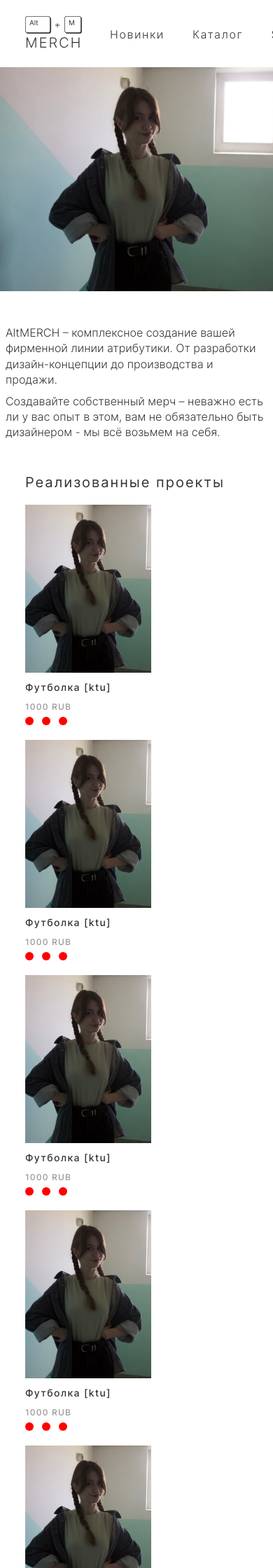
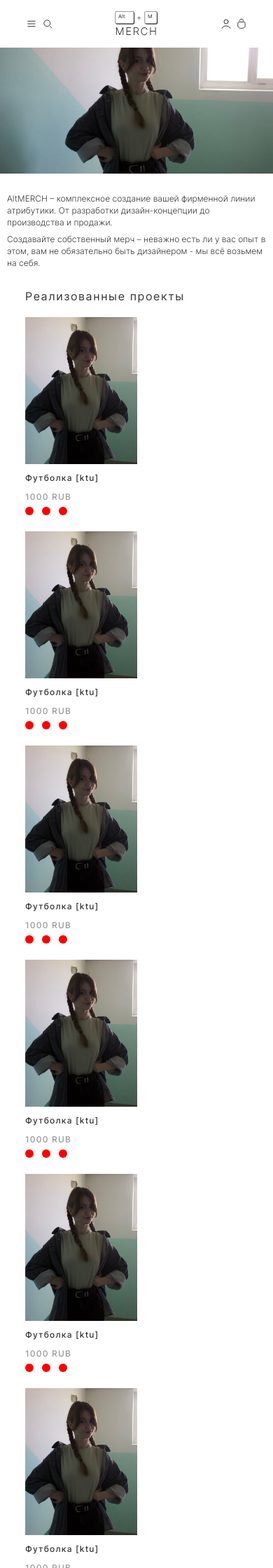
Before and after one commit to alinamukhametova/itmo-web, a PHP site: page / in a window 390 px wide; the page is wider, and only the part inside the window is pictured. Shown: the top 2240 px of that part at 70% size. Run offline with PHP 8.4, Linux system fonts and the light colour scheme.

Commit message:
adaptive for phones

```diff
--- a/css/styles.css
+++ b/css/styles.css
@@ -28,6 +28,7 @@ body {
 
 ul {
 	list-style-type: none;
+	padding-inline-start: 0px;
 }
 
 a {
@@ -41,7 +42,8 @@ h2,
 h3,
 h4,
 h5,
-h6 {
+h6,
+p {
 	margin: 0px;
 }
 
@@ -93,6 +95,10 @@ span {
 	box-sizing: border-box;
 }
 
+.header-mob {
+	display: none;
+}
+
 .menu {
 	display: flex;
 	align-items: center;
@@ -129,7 +135,7 @@ span {
 }
 
 div p {
-	margin: 8px;
+	margin: 8px 0px;
 }
 
 .product {
@@ -168,10 +174,111 @@ div p {
 .product-list {
 	display: flex;
 	flex-wrap: wrap;
-	gap: 16px;
+	gap: 20px;
 }
 
 .content {
 	padding: 0px 36px;
 	box-sizing: border-box;
 }
+
+@media screen and (max-width: 1040px) {
+	.nav-menu {
+		display: flex;
+		flex-direction: row;
+		align-items: center;
+		column-gap: 24px;
+
+		font-size: 16px;
+		letter-spacing: 0.1em;
+	}
+
+	.page-wrapper {
+		width: 100%;
+		max-width: 720px;
+		box-sizing: border-box;
+	}
+
+	.product-list {
+		display: flex;
+		flex-wrap: wrap;
+		gap: 40px;
+	}
+}
+
+@media screen and (max-width: 710px) {
+	.header {
+		display: none;
+	}
+	.header-mob {
+		display: flex;
+		flex-direction: row;
+		justify-content: space-between;
+		align-items: center;
+		padding: 16px 36px 12px;
+	}
+
+	.page-wrapper {
+		width: 100%;
+		max-width: 442px;
+		box-sizing: border-box;
+	}
+
+	.product-list {
+		display: flex;
+		flex-wrap: wrap;
+		gap: 16px;
+	}
+
+	.banner {
+		height: 180px;
+		width: 100%;
+	}
+
+	.banner img {
+		object-fit: cover;
+		width: inherit;
+		height: inherit;
+		object-position: 0 -15;
+	}
+
+	h2 {
+		font-family: Regular;
+		font-weight: 400;
+		font-size: 16px;
+		letter-spacing: 0.1em;
+		color: var(--primary-text-color);
+	}
+
+	h3 {
+		font-family: Medium;
+		font-weight: 500;
+		font-size: 12px;
+		letter-spacing: 0.1em;
+		color: var(--primary-text-color);
+	}
+	p {
+		font-family: Light;
+		font-weight: 400;
+		font-size: 12px;
+		line-height: 140%;
+		color: var(--primary-text-color);
+	}
+
+	.about-us {
+		max-width: 370px;
+		text-align: left;
+		margin: 20px 0px;
+	}
+
+	.product {
+		width: 160px;
+		height: 290px;
+	}
+
+	.product img {
+		height: 210px;
+		object-fit: cover;
+		width: inherit;
+	}
+}
--- a/index.html
+++ b/index.html
@@ -21,6 +21,19 @@
 			</ul>
 			<div class="menu">
 				<a href="#"><img src="public/icon/search.svg" /></a>
+				<a href="#"><img src="public/icon/user.svg" /></a>
+				<a href="#"><img src="public/icon/cart.svg" /></a>
+			</div>
+		</div>
+		<div class="page-wrapper header-mob">
+			<div class="left-menu">
+				<a href="#"><img src="public/icon/menu.svg" /></a>
+				<a href="#"><img src="public/icon/search.svg" /></a>
+			</div>
+			<div class="logo">
+				<img src="public/icon/logoMob.svg" />
+			</div>
+			<div class="right-menu">
 				<a href="#"><img src="public/icon/user.svg" /></a>
 				<a href="#"><img src="public/icon/cart.svg" /></a>
 			</div>
```
Also changed, not shown: public/icon/logoMob.svg (added).
